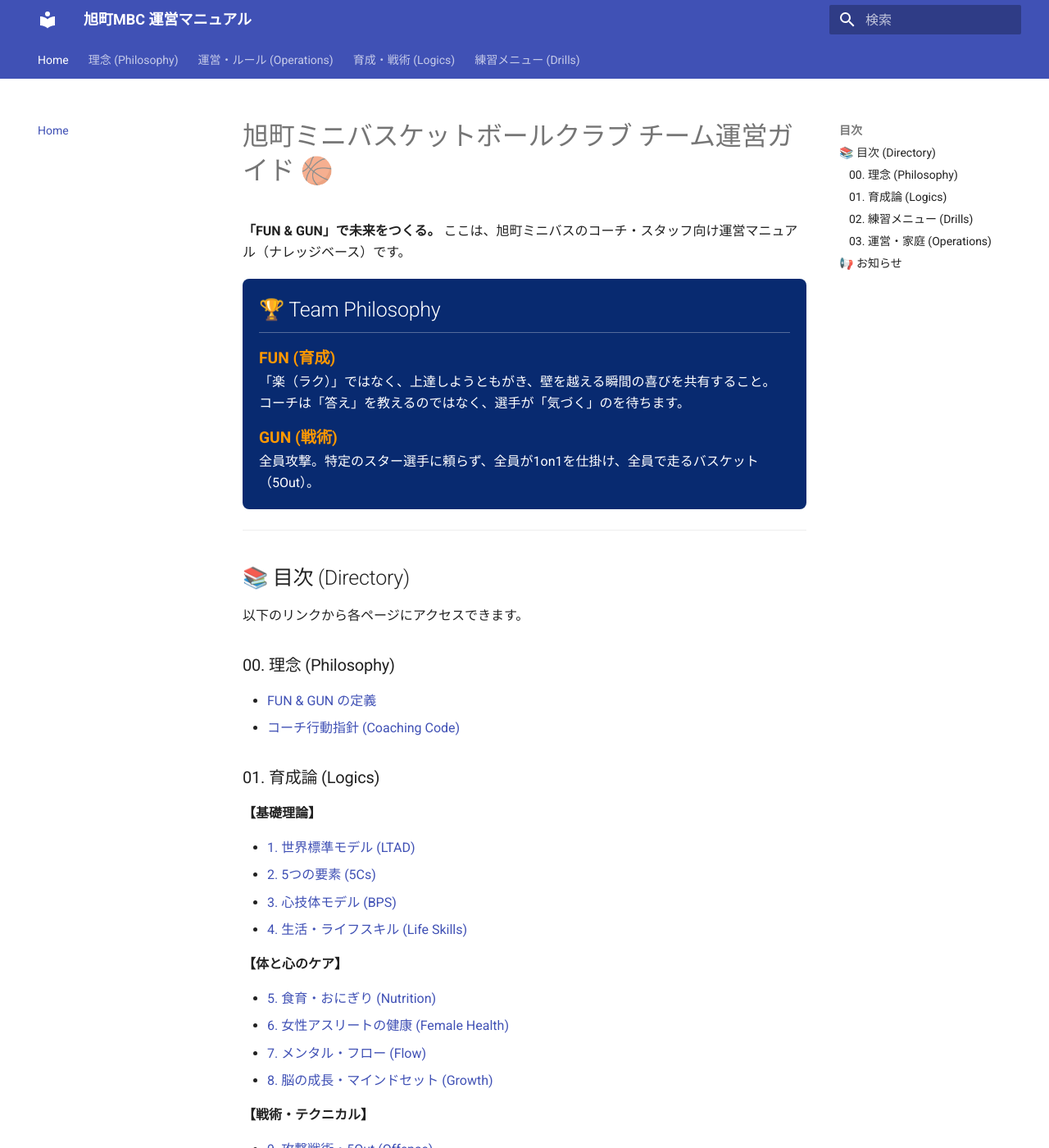
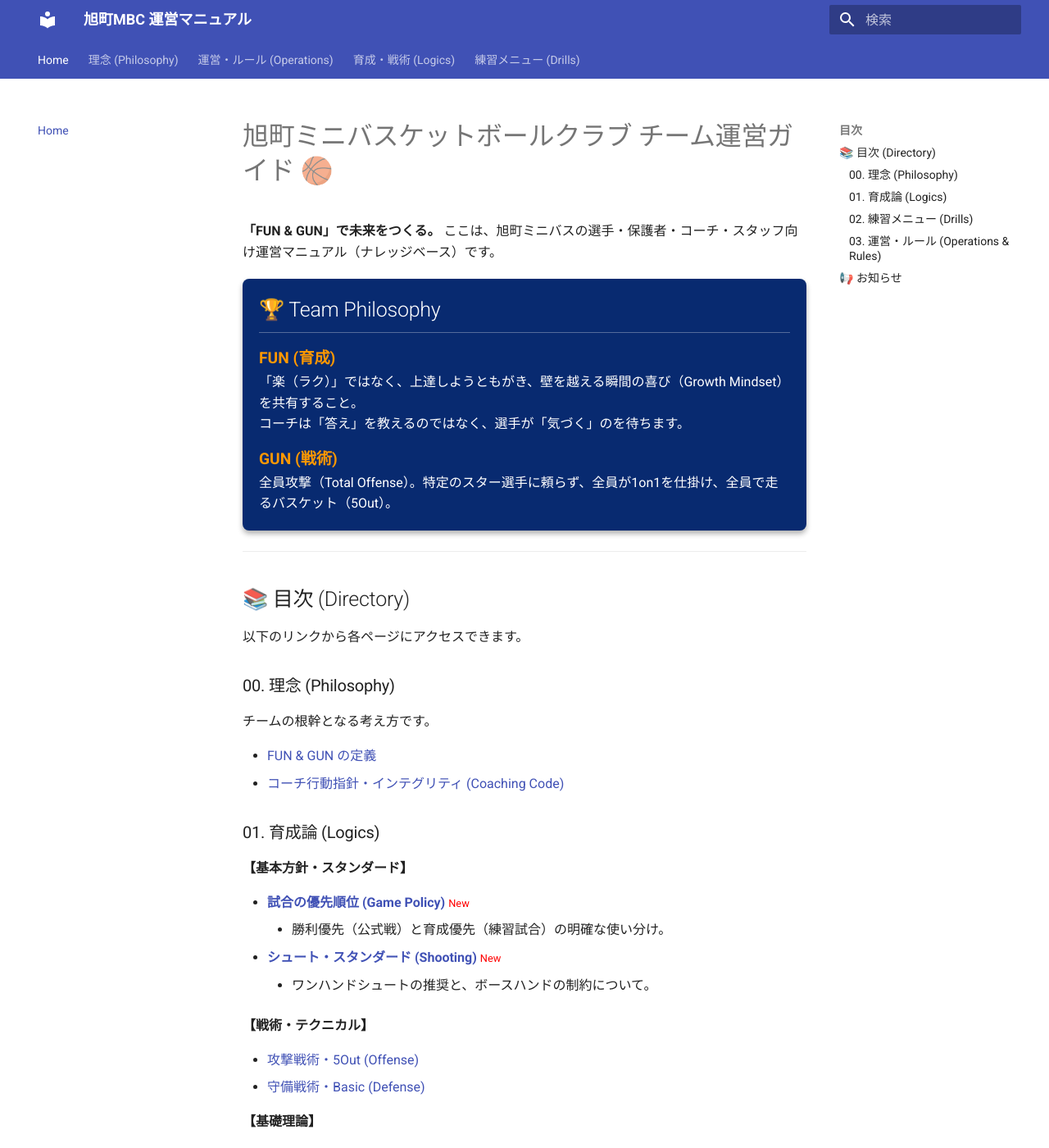
Before and after one commit to kawaiikumichan/asahicho-minibus-ops, an MkDocs documentation site: the page built from docs/index.md, in a window 1280 px wide and 1400 px high. Shown: the whole window at 82% size. Built offline with MkDocs 1.6.1 and Material for MkDocs 9.7.7, drawn with Linux system fonts in a browser that asks for light colours; some of the changed text lies outside the part shown.

Commit message:
Update index.md

```diff
--- a/docs/index.md
+++ b/docs/index.md
@@ -1,18 +1,18 @@
 # 旭町ミニバスケットボールクラブ チーム運営ガイド 🏀
 
 **「FUN & GUN」で未来をつくる。**
-ここは、旭町ミニバスのコーチ・スタッフ向け運営マニュアル（ナレッジベース）です。
+ここは、旭町ミニバスの選手・保護者・コーチ・スタッフ向け運営マニュアル（ナレッジベース）です。
 
-<div style="background-color: #082A70; color: white; padding: 20px; border-radius: 8px; margin: 20px 0;">
+<div style="background-color: #082A70; color: white; padding: 20px; border-radius: 8px; margin: 20px 0; box-shadow: 0 4px 6px rgba(0,0,0,0.3);">
     <h2 style="color: white; margin-top: 0; border-bottom: 1px solid rgba(255,255,255,0.3); padding-bottom: 10px;">🏆 Team Philosophy</h2>
     <div style="margin-top: 15px;">
         <strong style="font-size: 1.2em; color: #FF9800;">FUN (育成)</strong><br>
-        「楽（ラク）」ではなく、上達しようともがき、壁を越える瞬間の喜びを共有すること。<br>
+        「楽（ラク）」ではなく、上達しようともがき、壁を越える瞬間の喜び（Growth Mindset）を共有すること。<br>
         コーチは「答え」を教えるのではなく、選手が「気づく」のを待ちます。
     </div>
     <div style="margin-top: 15px;">
         <strong style="font-size: 1.2em; color: #FF9800;">GUN (戦術)</strong><br>
-        全員攻撃。特定のスター選手に頼らず、全員が1on1を仕掛け、全員で走るバスケット（5Out）。
+        全員攻撃（Total Offense）。特定のスター選手に頼らず、全員が1on1を仕掛け、全員で走るバスケット（5Out）。
     </div>
 </div>
 
@@ -24,10 +24,24 @@
 
 ### 00. 理念 (Philosophy)
 
+チームの根幹となる考え方です。
+
 * [FUN & GUN の定義](00_Philosophy/fun_and_gun.md)
-* [コーチ行動指針 (Coaching Code)](00_Philosophy/coaching_code.md)
+* [コーチ行動指針・インテグリティ (Coaching Code)](00_Philosophy/coaching_code.md)
 
 ### 01. 育成論 (Logics)
+
+**【基本方針・スタンダード】**
+
+* **[試合の優先順位 (Game Policy)](01_Coaching_Logics/game_policy.md)** <span style="color:red; font-size:0.8em;">New</span>
+    * 勝利優先（公式戦）と育成優先（練習試合）の明確な使い分け。
+* **[シュート・スタンダード (Shooting)](01_Coaching_Logics/shooting_standard.md)** <span style="color:red; font-size:0.8em;">New</span>
+    * ワンハンドシュートの推奨と、ボースハンドの制約について。
+
+**【戦術・テクニカル】**
+
+* [攻撃戦術・5Out (Offense)](01_Coaching_Logics/5out.md)
+* [守備戦術・Basic (Defense)](01_Coaching_Logics/defense_basic.md)
 
 **【基礎理論】**
 
@@ -43,22 +57,30 @@
 * [7. メンタル・フロー (Flow)](01_Coaching_Logics/mental_flow.md)
 * [8. 脳の成長・マインドセット (Growth)](01_Coaching_Logics/growth_mindset.md)
 
-**【戦術・テクニカル】**
-
-* [9. 攻撃戦術・5Out (Offense)](01_Coaching_Logics/5out.md)
-* [10. 守備戦術・Basic (Defense)](01_Coaching_Logics/defense_basic.md)
-
 ### 02. 練習メニュー (Drills)
 
 * [基礎ドリル (Basic Drills)](02_Training_Drills/basics.md)
 
-### 03. 運営・家庭 (Operations)
+### 03. 運営・ルール (Operations & Rules)
 
+チームの約束事と協力体制について。
+
+**【チームのお約束】**
+
+* **[選手への約束 (Rules for Players)](03_Operations/team_rules_player.md)** <span style="color:red; font-size:0.8em;">Important</span>
+    * 挨拶、礼儀、持ち物、「生きる力」を育む行動指針。
+* **[保護者へのお願い (Rules for Parents)](03_Operations/team_rules_parent.md)** <span style="color:red; font-size:0.8em;">Important</span>
+    * 連絡方法、応援マナー、当番や車出しの協力体制。
+
+**【運営ガイド】**
+
+* **[運営体制・役割分担 (Organization)](03_Operations/organization.md)** <span style="color:red; font-size:0.8em;">New</span>
+    * コーチ、役員、保護者サポーターの役割定義。
 * [家庭でできるサポート (Parents Guide)](03_Operations/parents_guide.md)
 * [緊急時対応・安全管理 (EAP)](03_Operations/eap.md)
 
 ---
 
 ## 📢 お知らせ
-* **Update:** サイトデザインをチームカラー（ネイビーブルー）に一新しました。
-* **New:** ライフスキル、マインドセット、女性アスリートの健康管理を追加しました。
+* **Update:** 2025年度の運営方針（PDF版）の内容をWebマニュアルに統合しました。
+* **New:** 選手・保護者向けのルールページ、運営体制図、シュート・守備の技術基準を追加しました。
```
